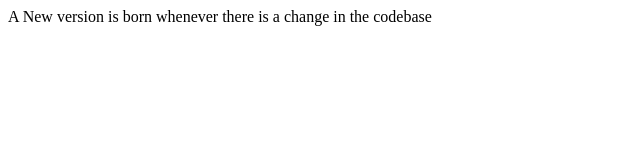
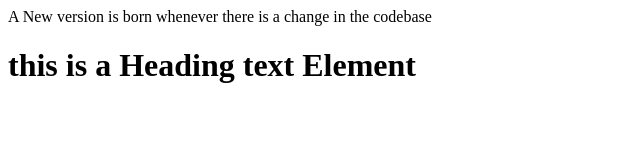
Before and after one commit to Teliose/Version-Control-system, a plain HTML site: page index.html in a window 1280 px wide. Shown: the whole page, without its empty margins (0-640 px from the left). Drawn offline with Linux system fonts and the light colour scheme.

Commit message:
Add my CSS style

```diff
--- a/index.html
+++ b/index.html
@@ -7,5 +7,10 @@
   </head>
   <body>
     <div>A New version is born whenever there is a change in the codebase</div>
+
+    <div class="container"></div>
+    <div class="inner-container">
+      <h1>this is a Heading text Element</h1>
+    </div>
   </body>
 </html>
--- a/style.css
+++ b/style.css
@@ -0,0 +1,5 @@
+* {
+  box-sizing: border-box;
+  margin: 0;
+  padding: 0;
+}
```
